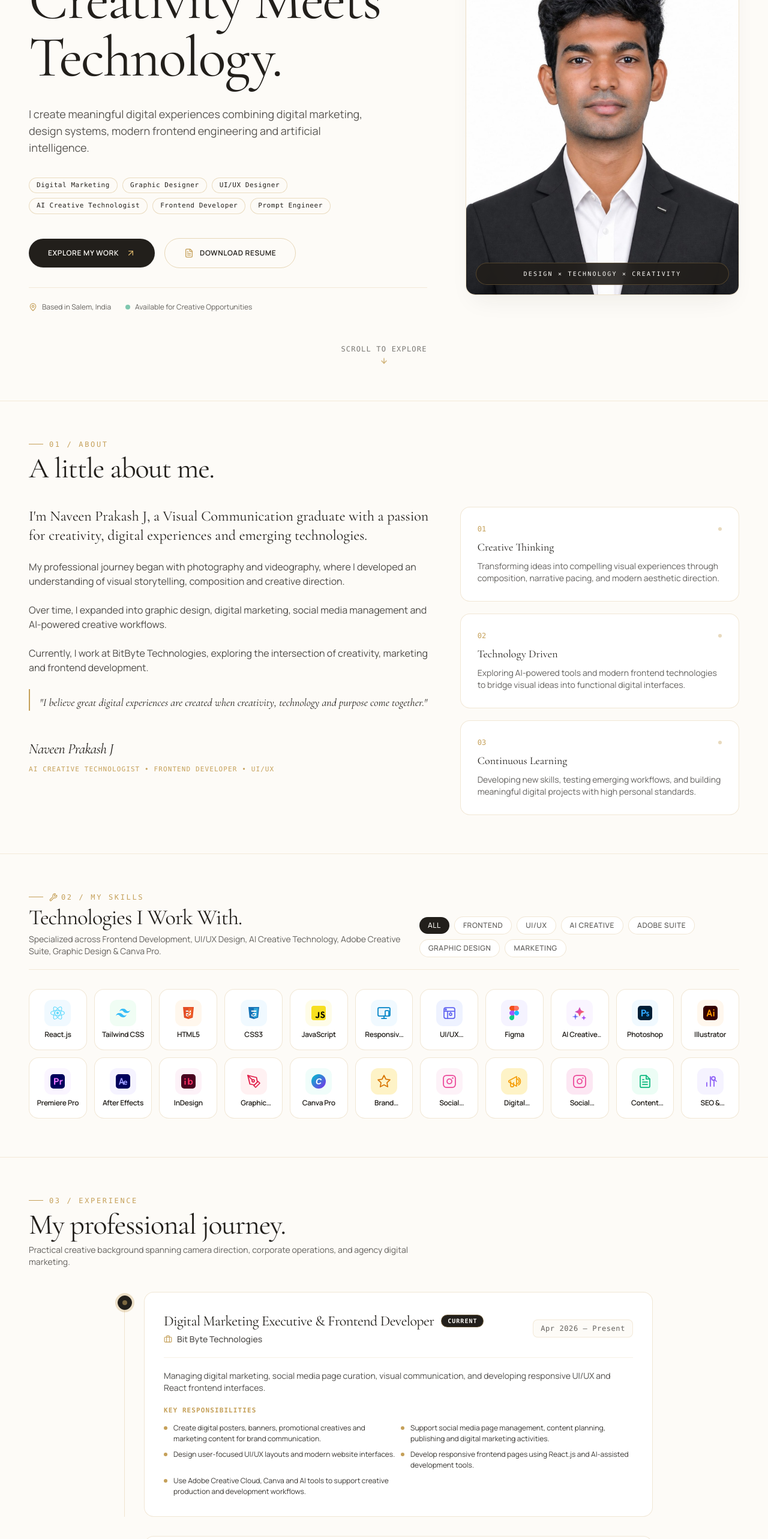
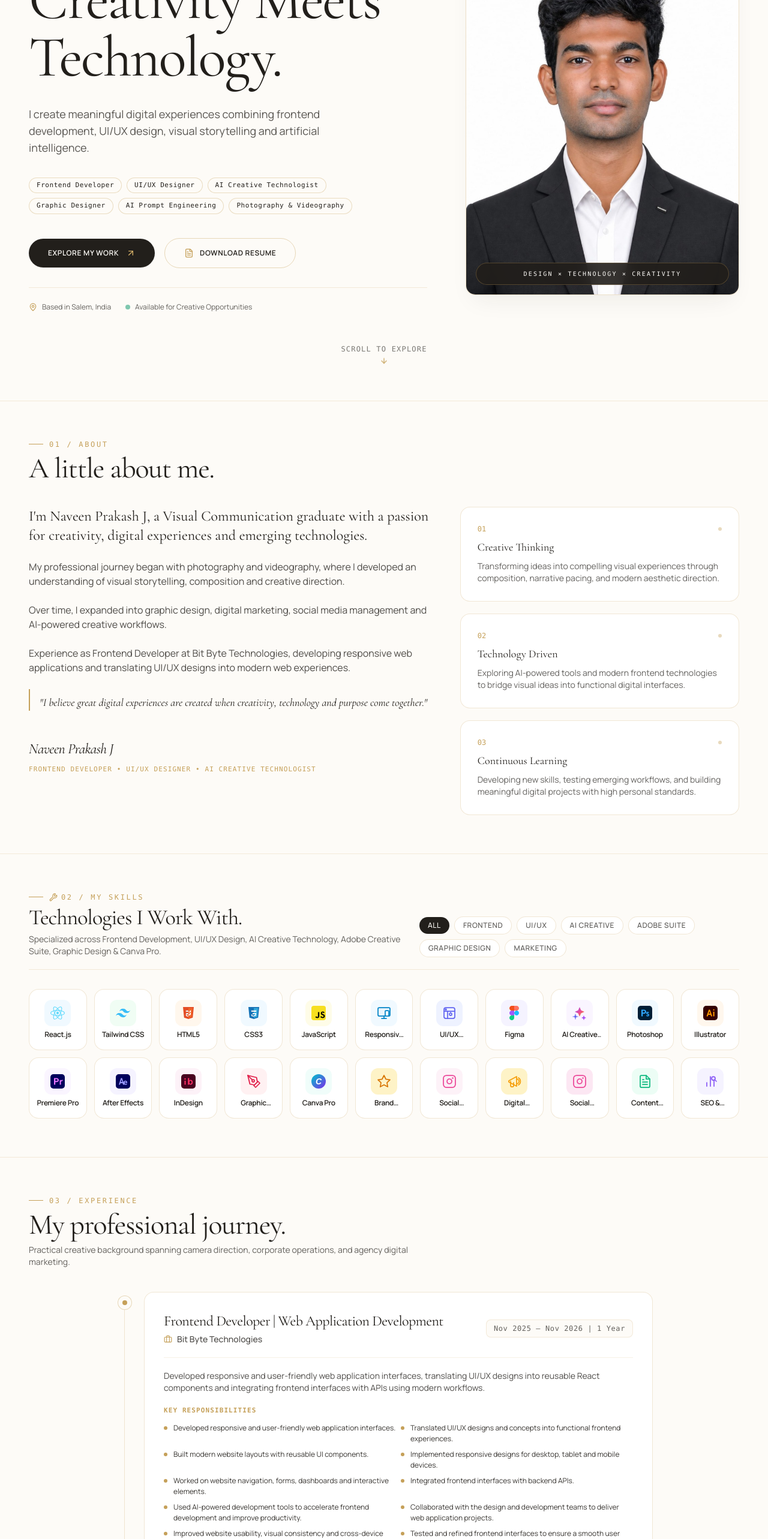
Before and after one commit to naveenjprakash114/Naveen-Portfolio-, a React (Vite) app: page / in a window 1280 px wide. Shown: the part 234-2800 px from the top of the page at 60% size. Built offline with nearby package versions, Linux system fonts and the light colour scheme.

Commit message:
feat: sync portfolio details, experiences, and resume PDF with latest uploaded resume

```diff
--- a/src/components/About.jsx
+++ b/src/components/About.jsx
@@ -64,7 +64,7 @@ export default function About() {
             </p>
 
             <p className="text-sm sm:text-base leading-relaxed text-charcoal/80">
-              Currently, I work at BitByte Technologies, exploring the intersection of creativity, marketing and frontend development.
+              Experience as Frontend Developer at Bit Byte Technologies, developing responsive web applications and translating UI/UX designs into modern web experiences.
             </p>
 
             <p className="text-base sm:text-lg font-serif italic text-charcoal pt-2 border-l-2 border-gold pl-4">
@@ -77,7 +77,7 @@ export default function About() {
                 Naveen Prakash J
               </span>
               <span className="text-[11px] font-mono tracking-widest uppercase text-gold">
-                AI Creative Technologist • Frontend Developer • UI/UX
+                FRONTEND DEVELOPER • UI/UX DESIGNER • AI CREATIVE TECHNOLOGIST
               </span>
             </div>
           </motion.div>
--- a/src/components/Hero.jsx
+++ b/src/components/Hero.jsx
@@ -84,18 +84,18 @@ export default function Hero() {
               variants={itemVariants}
               className="text-base sm:text-lg text-charcoal/75 max-w-xl leading-relaxed font-normal"
             >
-              I create meaningful digital experiences combining digital marketing, design systems, modern frontend engineering and artificial intelligence.
+              I create meaningful digital experiences combining frontend development, UI/UX design, visual storytelling and artificial intelligence.
             </motion.p>
 
             {/* 6 Core Specializations */}
             <motion.div variants={itemVariants} className="flex flex-wrap gap-2 pt-1 max-w-xl">
               {[
-                "Digital Marketing",
-                "Graphic Designer",
+                "Frontend Developer",
                 "UI/UX Designer",
                 "AI Creative Technologist",
-                "Frontend Developer",
-                "Prompt Engineer",
+                "Graphic Designer",
+                "AI Prompt Engineering",
+                "Photography & Videography",
               ].map((role) => (
                 <span
                   key={role}
--- a/src/components/ResumeModal.jsx
+++ b/src/components/ResumeModal.jsx
@@ -103,7 +103,7 @@ export default function ResumeModal({ isOpen, onClose }) {
               NAVEEN PRAKASH J
             </h1>
             <p className="text-xs uppercase tracking-widest text-gold font-semibold mt-1">
-              DIGITAL MARKETING &nbsp;/&nbsp; AI CREATIVE TECHNOLOGIST &nbsp;/&nbsp; FRONTEND DEVELOPER
+              FRONTEND DEVELOPER &nbsp;•&nbsp; UI/UX DESIGNER &nbsp;•&nbsp; AI CREATIVE TECHNOLOGIST
             </p>
 
             {/* Quick Contact Line */}
@@ -151,7 +151,7 @@ export default function ResumeModal({ isOpen, onClose }) {
               PROFESSIONAL PROFILE
             </h2>
             <p className="text-xs sm:text-sm text-charcoal/85 leading-relaxed text-justify">
-              Multidisciplinary creative and technology professional with experience in digital marketing, graphic design, photography, videography, video editing, UI/UX design and AI-assisted frontend development. Skilled in creating brand-focused visual content, managing social media pages, producing product and model photography, editing promotional videos, and designing responsive web experiences. Combines visual storytelling, design thinking and emerging AI tools to deliver engaging digital solutions.
+              Multidisciplinary creative and technology professional with experience in graphic design, photography, videography, video editing, UI/UX design and AI-assisted frontend development. Skilled in creating brand-focused visual content, managing social media pages, producing product and model photography, editing promotional videos and designing responsive web experiences. Combines visual storytelling, design thinking and emerging AI tools to deliver engaging digital solutions.
             </p>
           </div>
 
@@ -162,15 +162,13 @@ export default function ResumeModal({ isOpen, onClose }) {
             </h2>
             <div className="space-y-1.5 text-xs sm:text-sm font-medium text-charcoal">
               <div className="flex flex-wrap items-center gap-2">
-                <span>Digital Marketing</span>
+                <span>Frontend Developer</span>
+                <span className="text-gold">•</span>
+                <span>UI/UX Designer</span>
                 <span className="text-gold">•</span>
                 <span>Graphic Designer</span>
-                <span className="text-gold">•</span>
-                <span>UI/UX Designer</span>
               </div>
               <div className="flex flex-wrap items-center gap-2">
-                <span>Frontend Developer</span>
-                <span className="text-gold">•</span>
                 <span>AI Creative Technology</span>
                 <span className="text-gold">•</span>
                 <span>AI Prompt Engineering</span>
@@ -261,7 +259,7 @@ export default function ResumeModal({ isOpen, onClose }) {
 
               <div className="space-y-1">
                 <div className="text-xs sm:text-sm font-bold text-charcoal">
-                  ARULMATHI SILKS <span className="font-normal text-charcoal/60">|</span> <span className="text-gold font-semibold">Digital Marketing &amp; Creative Design</span>
+                  ARULMATHI SILKS <span className="font-normal text-charcoal/60">|</span> <span className="text-gold font-semibold">Creative Design</span>
                 </div>
                 <p className="text-xs text-charcoal/80 leading-relaxed">
                   Created promotional posters, campaign creatives, product-focused videos and social media content; supported page management and brand presentation.
@@ -317,15 +315,15 @@ export default function ResumeModal({ isOpen, onClose }) {
                 </span>
               </div>
               <div className="grid grid-cols-1 sm:grid-cols-12 gap-1 sm:gap-4">
-                <span className="sm:col-span-3 font-semibold text-gold">Design &amp; Marketing</span>
+                <span className="sm:col-span-3 font-semibold text-gold">Design &amp; Creative</span>
                 <span className="sm:col-span-9 text-charcoal/80">
-                  Graphic Design, UI/UX Design, Digital Marketing, Social Media Management, Content Creation, Branding
+                  Graphic Design, UI/UX Designer, Social Media Management, Content Creation, Branding
                 </span>
               </div>
               <div className="grid grid-cols-1 sm:grid-cols-12 gap-1 sm:gap-4">
                 <span className="sm:col-span-3 font-semibold text-gold">Development &amp; AI</span>
                 <span className="sm:col-span-9 text-charcoal/80">
-                  React.js, Frontend Development, AI Prompt Engineering, AI-assisted Development, AI Creative Tools
+                  React.js, Frontend Development, AI Prompt Engineering, AI-Assisted Development, AI Creative Tools
                 </span>
               </div>
               <div className="grid grid-cols-1 sm:grid-cols-12 gap-1 sm:gap-4">
--- a/src/data/experience.js
+++ b/src/data/experience.js
@@ -2,23 +2,41 @@ export const experiences = [
   {
     id: "bitbyte-technologies",
     company: "Bit Byte Technologies",
-    role: "Digital Marketing Executive & Frontend Developer",
-    duration: "Apr 2026 – Present",
-    isCurrent: true,
-    summary: "Managing digital marketing, social media page curation, visual communication, and developing responsive UI/UX and React frontend interfaces.",
+    role: "Frontend Developer | Web Application Development",
+    duration: "Nov 2025 – Nov 2026 | 1 Year",
+    isCurrent: false,
+    summary: "Developed responsive and user-friendly web application interfaces, translating UI/UX designs into reusable React components and integrating frontend interfaces with APIs using modern workflows.",
     responsibilities: [
-      "Create digital posters, banners, promotional creatives and marketing content for brand communication.",
-      "Support social media page management, content planning, publishing and digital marketing activities.",
-      "Design user-focused UI/UX layouts and modern website interfaces.",
-      "Develop responsive frontend pages using React.js and AI-assisted development tools.",
-      "Use Adobe Creative Cloud, Canva and AI tools to support creative production and development workflows."
+      "Developed responsive and user-friendly web application interfaces.",
+      "Translated UI/UX designs and concepts into functional frontend experiences.",
+      "Built modern website layouts with reusable UI components.",
+      "Implemented responsive designs for desktop, tablet and mobile devices.",
+      "Worked on website navigation, forms, dashboards and interactive elements.",
+      "Integrated frontend interfaces with backend APIs.",
+      "Used AI-powered development tools to accelerate frontend development and improve productivity.",
+      "Collaborated with the design and development teams to deliver web application projects.",
+      "Improved website usability, visual consistency and cross-device compatibility.",
+      "Tested and refined frontend interfaces to ensure a smooth user experience."
+    ]
+  },
+  {
+    id: "shriram-finance",
+    company: "Shriram Finance Ltd",
+    role: "Marketing Executive",
+    duration: "Jun 2024 – Nov 2024 | 6 Months",
+    isCurrent: false,
+    summary: "Supported customer service, documentation, day-to-day business operations, and customer relationship management.",
+    responsibilities: [
+      "Supported customer service, documentation and day-to-day business operations.",
+      "Assisted with customer enquiries, record maintenance and coordination with internal teams.",
+      "Built experience in financial services, operational processes and customer relationship management."
     ]
   },
   {
     id: "dj-photography",
-    company: "DJ PHOTOGRAPHY",
+    company: "DJ Photography",
     role: "Photographer, Videographer & Video Editor",
-    duration: "3 Years",
+    duration: "Jun 2022 – May 2024; Dec 2024 – Nov 2025",
     isCurrent: false,
     summary: "Produced commercial, product, portrait, and event visual content, short-form reels, and post-production creative assets.",
     responsibilities: [
@@ -27,18 +45,5 @@ export const experiences = [
       "Performed video editing, colour grading, photo retouching, lighting setup and post-production.",
       "Created posters, banners and advertising creatives for business and brand promotions."
     ]
-  },
-  {
-    id: "shriram-finance",
-    company: "Shriram Finance Ltd",
-    role: "Marketing Executive",
-    duration: "6 Months",
-    isCurrent: false,
-    summary: "Supported customer service, documentation, day-to-day business operations, and customer relationship management.",
-    responsibilities: [
-      "Supported customer service, documentation and day-to-day business operations.",
-      "Assisted with customer enquiries, record maintenance and coordination with internal teams.",
-      "Built experience in financial services, operational processes and customer relationship management."
-    ]
   }
 ];
--- a/src/data/portfolioData.js
+++ b/src/data/portfolioData.js
@@ -7,19 +7,20 @@
 export const personalInfo = {
   name: "Naveen Prakash J",
   shortName: "Naveen Prakash",
-  identity: "AI Creative Technologist & Multidisciplinary Professional",
+  identity: "Frontend Developer • UI/UX Designer • AI Creative Technologist",
   positioning: [
-    "Digital Marketing",
-    "Graphic Designer",
+    "Frontend Developer",
     "UI/UX Designer",
     "AI Creative Technologist",
-    "Frontend Developer",
-    "Prompt Engineer"
+    "Graphic Designer",
+    "AI Prompt Engineering",
+    "Photography & Videography"
   ],
   location: "Salem, Tamil Nadu, India",
   email: "naveenjprakash114@gmail.com",
   phone: "+91 7397172114",
   phoneDisplay: "+91 73971 72114",
+  portfolioUrl: "https://naveen-portfolio-umber-beta.vercel.app/",
   whatsappUrl: "https://wa.me/917397172114?text=Hello%20Naveen,%20I%20viewed%20your%20portfolio%20and%20would%20like%20to%20discuss%20a%20project.",
   instagramHandle: "@naveen_j_prakash",
   instagramUrl: "https://www.instagram.com/naveen_j_prakash/",
@@ -29,7 +30,7 @@ export const personalInfo = {
   githubUrl: "https://github.com/naveenjprakash114",
   githubRepoUrl: "https://github.com/naveenjprakash114/Naveen",
   currentCompany: "Bit Byte Technologies",
-  currentRole: "Digital Marketing Executive & Frontend Developer",
+  currentRole: "Frontend Developer | Web Application Development",
 
   // Social links
   socialLinks: {
@@ -43,30 +44,30 @@ export const personalInfo = {
   hero: {
     smallIntro: "HELLO, I'M NAVEEN PRAKASH",
     mainHeading: "Creativity meets technology.\nIdeas become experiences.",
-    supportingText: "Digital Marketing • Graphic Designer • UI/UX Designer • AI Creative Technologist • Frontend Developer • AI Prompt Engineer",
+    supportingText: "Frontend Developer • UI/UX Designer • AI Creative Technologist",
     locationBadge: "Based in Salem, Tamil Nadu, India",
   },
 
   ticker: [
-    "DIGITAL MARKETING",
-    "GRAPHIC DESIGNER",
+    "FRONTEND DEVELOPER",
     "UI/UX DESIGNER",
     "AI CREATIVE TECHNOLOGIST",
-    "FRONTEND DEVELOPER",
-    "AI PROMPT ENGINEER"
+    "GRAPHIC DESIGNER",
+    "AI PROMPT ENGINEERING",
+    "PHOTOGRAPHY & VIDEOGRAPHY"
   ],
 
   about: {
     headline: "Behind the pixels, ideas and innovation.",
-    lead: "Multidisciplinary creative and technology professional with experience in digital marketing, graphic design, photography, videography, video editing, UI/UX design and AI-assisted frontend development.",
+    lead: "Multidisciplinary creative and technology professional with experience in graphic design, photography, videography, video editing, UI/UX design and AI-assisted frontend development.",
     bioParagraphs: [
-      "Skilled in creating brand-focused visual content, managing social media pages, producing product and model photography, editing promotional videos, and designing responsive web experiences.",
+      "Skilled in creating brand-focused visual content, managing social media pages, producing product and model photography, editing promotional videos and designing responsive web experiences.",
       "Combines visual storytelling, design thinking and emerging AI tools to deliver engaging digital solutions.",
-      "Currently working as Digital Marketing Executive & Frontend Developer at Bit Byte Technologies, developing responsive frontend pages using React.js and AI-assisted workflows alongside digital branding.",
-      "Passionate about exploring the intersection of creative media, modern web technologies, and generative AI."
+      "Professional experience as Frontend Developer at Bit Byte Technologies, developing responsive and user-friendly web application interfaces, building modern layouts with reusable UI components, and integrating frontend interfaces with APIs.",
+      "Passionate about exploring the intersection of modern frontend engineering, UI/UX design, and AI creative workflows."
     ],
     philosophy: "Combines visual storytelling, design thinking and emerging AI tools to deliver engaging digital solutions.",
-    positioningNote: "Presenting practical experience across digital marketing, creative media, and frontend development."
+    positioningNote: "Frontend Developer • UI/UX Designer • AI Creative Technologist"
   },
 
   education: {
@@ -75,19 +76,39 @@ export const personalInfo = {
     university: "Periyar University",
     graduationYear: "2022",
     additionalLearning: [
-      "Digital Marketing",
-      "Graphic Design",
+      "Frontend Development (React.js)",
       "UI/UX Design",
       "AI Creative Direction",
-      "Frontend Development (React.js)",
-      "AI Prompt Engineering"
+      "Graphic Design",
+      "AI Prompt Engineering",
+      "Photography & Videography"
     ]
   },
 
   resumeProjects: [
     {
+      name: "Ice Cream E-Commerce Platform",
+      subtitle: "E-Commerce & Product Experience",
+      description: "Designed and developed an online ice cream shopping and delivery platform. Focused on product management, category organisation, pricing, inventory and customer experience, with planned location-based delivery through 5 KM service zones and rapid delivery functionality."
+    },
+    {
+      name: "El Dhruv Photography",
+      subtitle: "Photography Portfolio Website",
+      description: "Designed and developed a professional portfolio showcasing photography, videography, candid photography, model photoshoots and event coverage. Focused on premium visual presentation, responsive layouts, user experience and a strong digital brand presence."
+    },
+    {
+      name: "Personal AI Assistant",
+      subtitle: "AI-Powered Personal Project",
+      description: "Conceptualised and developed an AI-powered personal assistant for individual use. Explored AI integration and prompt engineering to create an intelligent assistant experience focused on simplifying personal workflows."
+    },
+    {
+      name: "AUREL ESTATES",
+      subtitle: "Luxury Real Estate Website",
+      description: "Designed and developed a premium real estate website focused on property buying and selling. Created an elegant UI/UX direction using a white and charcoal palette, with emphasis on property listings, property discovery and intuitive navigation for the Tamil Nadu real estate market."
+    },
+    {
       name: "ARULMATHI SILKS",
-      subtitle: "Digital Marketing & Creative Design",
+      subtitle: "Creative Design",
       description: "Created promotional posters, campaign creatives, product-focused videos and social media content; supported page management and brand presentation.",
       instagramUrl: "https://www.instagram.com/arulmathisilksofficial?vrfl=MTU5bzFhYmR6anZrdg==",
       instagramHandle: "@arulmathisilksofficial"
@@ -95,14 +116,17 @@ export const personalInfo = {
     {
       name: "HASHTAG CLOTHING",
       subtitle: "Social Media & Brand Promotion",
-      description: "Designed clothing promotions and social media creatives, edited fashion videos and reels, and supported content publishing and brand consistency."
+      description: "Designed clothing promotions and social media creatives, edited fashion videos and reels, and supported content publishing and brand consistency.",
+      instagramUrl: "https://www.instagram.com/hashtagclothings31?srtk=Z3JhZjdyOWRvcHc5",
+      instagramHandle: "@hashtagclothings31"
     }
   ],
 
   coreSkills: {
     creativeMedia: ["Photography", "Product Photography", "Model Photography", "Videography", "Video Editing", "Colour Grading", "Photo Retouching"],
-    designMarketing: ["Graphic Design", "UI/UX Design", "Digital Marketing", "Social Media Management", "Content Creation", "Branding"],
-    developmentAI: ["React.js", "Frontend Development", "AI Prompt Engineering", "AI-assisted Development", "AI Creative Tools"],
+    designCreative: ["Graphic Design", "UI/UX Designer", "Social Media Management", "Content Creation", "Branding"],
+    designMarketing: ["Graphic Design", "UI/UX Designer", "Social Media Management", "Content Creation", "Branding"],
+    developmentAI: ["React.js", "Frontend Development", "AI Prompt Engineering", "AI-Assisted Development", "AI Creative Tools"],
     software: ["Adobe Photoshop", "Illustrator", "Lightroom", "Premiere Pro", "After Effects", "Canva Pro"]
   }
 };
@@ -184,25 +208,43 @@ export const expertiseCategories = [
 
 export const experienceTimeline = [
   {
-    id: "exp-3",
+    id: "exp-1",
     company: "Bit Byte Technologies",
-    role: "Digital Marketing Executive & Frontend Developer",
-    duration: "Apr 2026 – Present",
-    isCurrent: true,
-    summary: "Leading digital marketing, social media page curation, visual communication, and developing responsive UI/UX and React frontend interfaces.",
+    role: "Frontend Developer | Web Application Development",
+    duration: "Nov 2025 – Nov 2026 | 1 Year",
+    isCurrent: false,
+    summary: "Developed responsive and user-friendly web application interfaces, translating UI/UX designs into reusable React components and integrating frontend interfaces with APIs using modern workflows.",
     responsibilities: [
-      "Create digital posters, banners, promotional creatives and marketing content for brand communication.",
-      "Support social media page management, content planning, publishing and digital marketing activities.",
-      "Design user-focused UI/UX layouts and modern website interfaces.",
-      "Develop responsive frontend pages using React.js and AI-assisted development tools.",
-      "Use Adobe Creative Cloud, Canva and AI tools to support creative production and development workflows."
+      "Developed responsive and user-friendly web application interfaces.",
+      "Translated UI/UX designs and concepts into functional frontend experiences.",
+      "Built modern website layouts with reusable UI components.",
+      "Implemented responsive designs for desktop, tablet and mobile devices.",
+      "Worked on website navigation, forms, dashboards and interactive elements.",
+      "Integrated frontend interfaces with backend APIs.",
+      "Used AI-powered development tools to accelerate frontend development and improve productivity.",
+      "Collaborated with the design and development teams to deliver web application projects.",
+      "Improved website usability, visual consistency and cross-device compatibility.",
+      "Tested and refined frontend interfaces to ensure a smooth user experience."
     ]
   },
   {
-    id: "exp-1",
-    company: "DJ PHOTOGRAPHY",
+    id: "exp-2",
+    company: "Shriram Finance Ltd",
+    role: "Marketing Executive",
+    duration: "Jun 2024 – Nov 2024 | 6 Months",
+    isCurrent: false,
+    summary: "Supported customer service, documentation, day-to-day business operations, and customer relationship management.",
+    responsibilities: [
+      "Supported customer service, documentation and day-to-day business operations.",
+      "Assisted with customer enquiries, record maintenance and coordination with internal teams.",
+      "Built experience in financial services, operational processes and customer relationship management."
+    ]
+  },
+  {
+    id: "exp-3",
+    company: "DJ Photography",
     role: "Photographer, Videographer & Video Editor",
-    duration: "3 Years",
+    duration: "Jun 2022 – May 2024; Dec 2024 – Nov 2025",
     isCurrent: false,
     summary: "Produced commercial, product, portrait, and event visual content, short-form reels, and post-production creative assets.",
     responsibilities: [
@@ -210,19 +252,6 @@ export const experienceTimeline = [
       "Planned and captured promotional videos, brand visuals and short-form social media reels.",
       "Performed video editing, colour grading, photo retouching, lighting setup and post-production.",
       "Created posters, banners and advertising creatives for business and brand promotions."
-    ]
-  },
-  {
-    id: "exp-2",
-    company: "Shriram Finance Ltd",
-    role: "Marketing Executive",
-    duration: "6 Months",
-    isCurrent: false,
-    summary: "Supported customer service, documentation, day-to-day business operations, and customer relationship management.",
-    responsibilities: [
-      "Supported customer service, documentation and day-to-day business operations.",
-      "Assisted with customer enquiries, record maintenance and coordination with internal teams.",
-      "Built experience in financial services, operational processes and customer relationship management."
     ]
   }
 ];
--- a/src/styles/global.css
+++ b/src/styles/global.css
@@ -66,7 +66,7 @@
   }
   .modal-scrollbar::-webkit-scrollbar-track {
     background: transparent;
-    margin: 20px 0;
+    margin: 8px 0;
   }
   .modal-scrollbar::-webkit-scrollbar-thumb {
     background: rgba(197, 160, 89, 0.4);
```
Also changed, not shown: public/assets/resume/index.html (+87 -48 lines), 2 other files (tests, documents, lock files or other folders).
